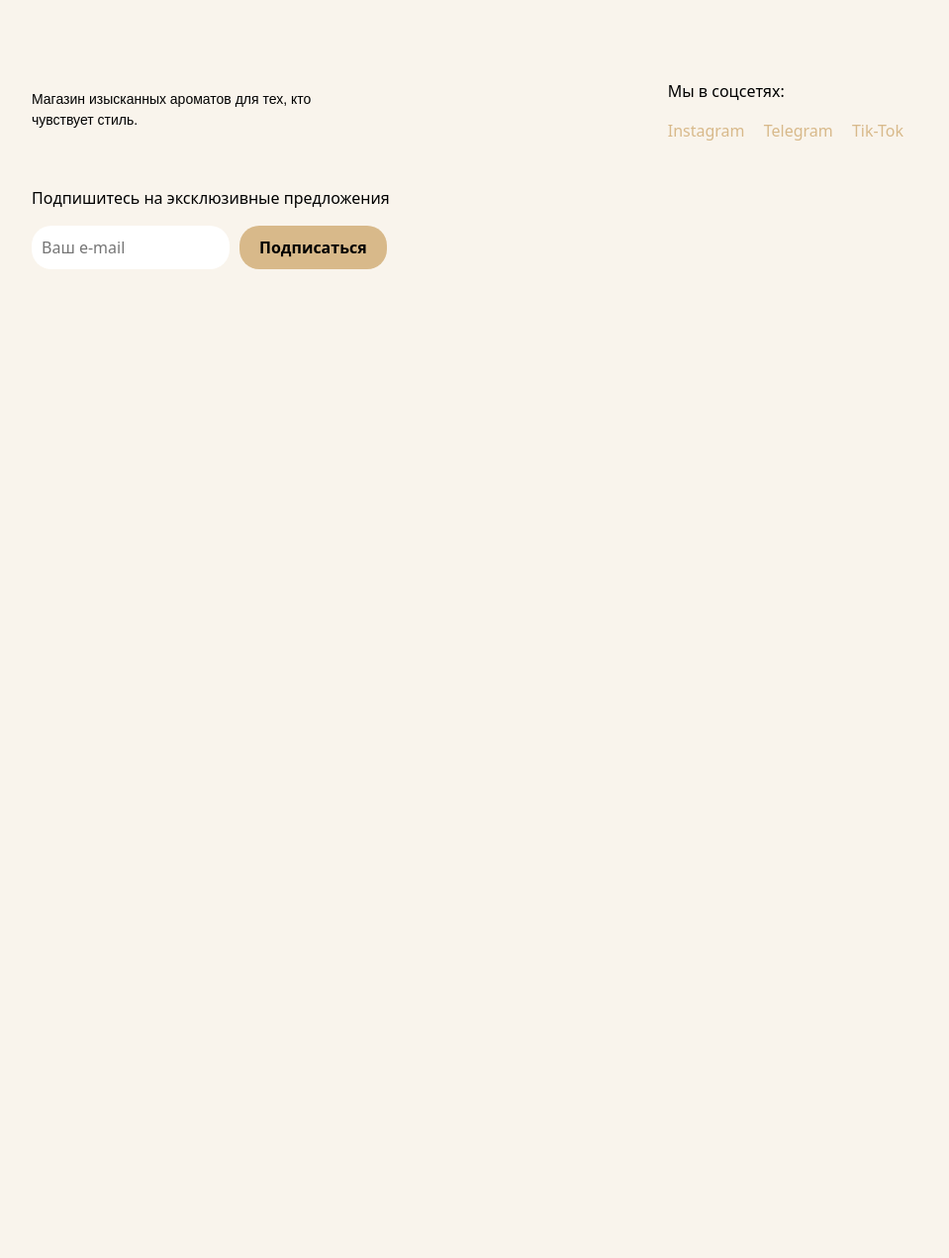
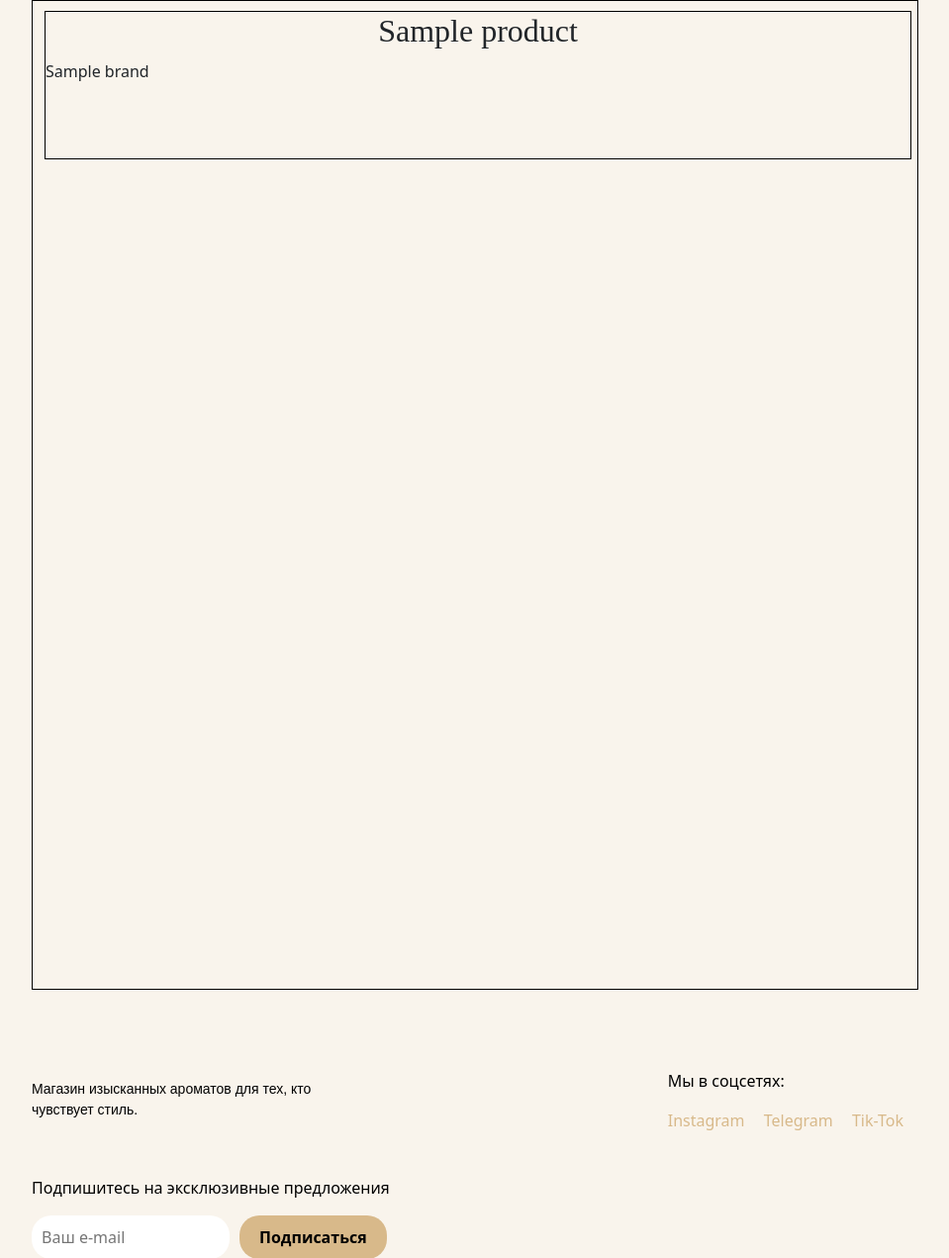
Before and after one commit to Randysman/Perfume-store, a Django app: a page that uses main/templates/main/product/detail.html in a window 1280 px wide. Shown: the part 96-1367 px from the top of the page at 99% size, without its empty margins (160-1119 px from the left). Before the commit the page ends 368 px from the top, so only its background shows below. Run offline with Django 5.2, Linux system fonts and the light colour scheme; tables that the repository leaves empty hold one stand-in row (values such as "Sample post"); some libraries are stand-ins or nearby versions.

Commit message:
create new model for add image in product detail and started adding styles

```diff
--- a/main/models.py
+++ b/main/models.py
@@ -47,3 +47,11 @@ class Product(models.Model):
 
     def get_absolute_url(self):
         return reverse('main:product_detail', kwargs={'post_slug': self.slug})
+
+
+class ImageModel(models.Model):
+    product = models.ForeignKey(Product, related_name='images', on_delete=models.CASCADE)
+    image = models.ImageField(upload_to='products/%Y/%m/%d', blank=True)
+
+    def __str__(self):
+        return f'{self.product.name} - {self.image.name}'
--- a/main/static/css/base.css
+++ b/main/static/css/base.css
@@ -245,3 +245,24 @@ container-cat {
 .nav-links a:hover {
     color: #b98e5a;
 }
+
+.detail-container {
+    border: 1px solid #000;
+    width: 100%;
+    height: 1000px;
+}
+
+.detail-header {
+    margin-top: 10px;
+    margin-left: 12px;
+    border: 1px solid #000;
+    width: 98%;
+    height: 150px;
+}
+
+.product-title {
+    font-family: 'Playfair Display', serif;
+    font-size: 32px;
+    margin-bottom: 10px;
+    text-align: center;
+}
--- a/main/templates/main/index/index.html
+++ b/main/templates/main/index/index.html
@@ -18,7 +18,7 @@
             <div class="items">
                 {% for product in products %}
                     <div class="">
-                        <a href="#" class="list-card d-flex flex-column align-items-center text-center link">
+                        <a href="{{ product.get_absolute_url }}" class="list-card d-flex flex-column align-items-center text-center link">
                             <img src="{{ product.image.url }}" class="card-img" alt="{{ product.name }}">
                             <h2>{{ product.name }}</h2>
                             {% if product.brand %}
--- a/main/templates/main/product/detail.html
+++ b/main/templates/main/product/detail.html
@@ -1,8 +1,16 @@
 {% extends 'main/base.html' %}
 {% load static %}
 
-{% block title %}
-{% endblock title %}
+{% block title %}{{ products.name }}{% endblock title %}
 
 {% block content %}
+    <div class="detail-container">
+        <div class="detail-header">
+            <h1 class="product-title">{{ products.name }}</h1>
+            {% if products.brand %}
+                <p class="brand">{{ products.brand }}</p>
+            {% endif %}
+
+        </div>
+    </div>
 {% endblock content %}
--- a/main/views.py
+++ b/main/views.py
@@ -35,3 +35,4 @@ class ProductDetailView(DetailView):
     model = Product
     template_name = "main/product/detail.html"
     slug_url_kwarg = "post_slug"
+    context_object_name = "products"
```
Also changed, not shown: main/admin.py (+7 -1 lines), main/migrations/0005_imagemodel.py (added).
